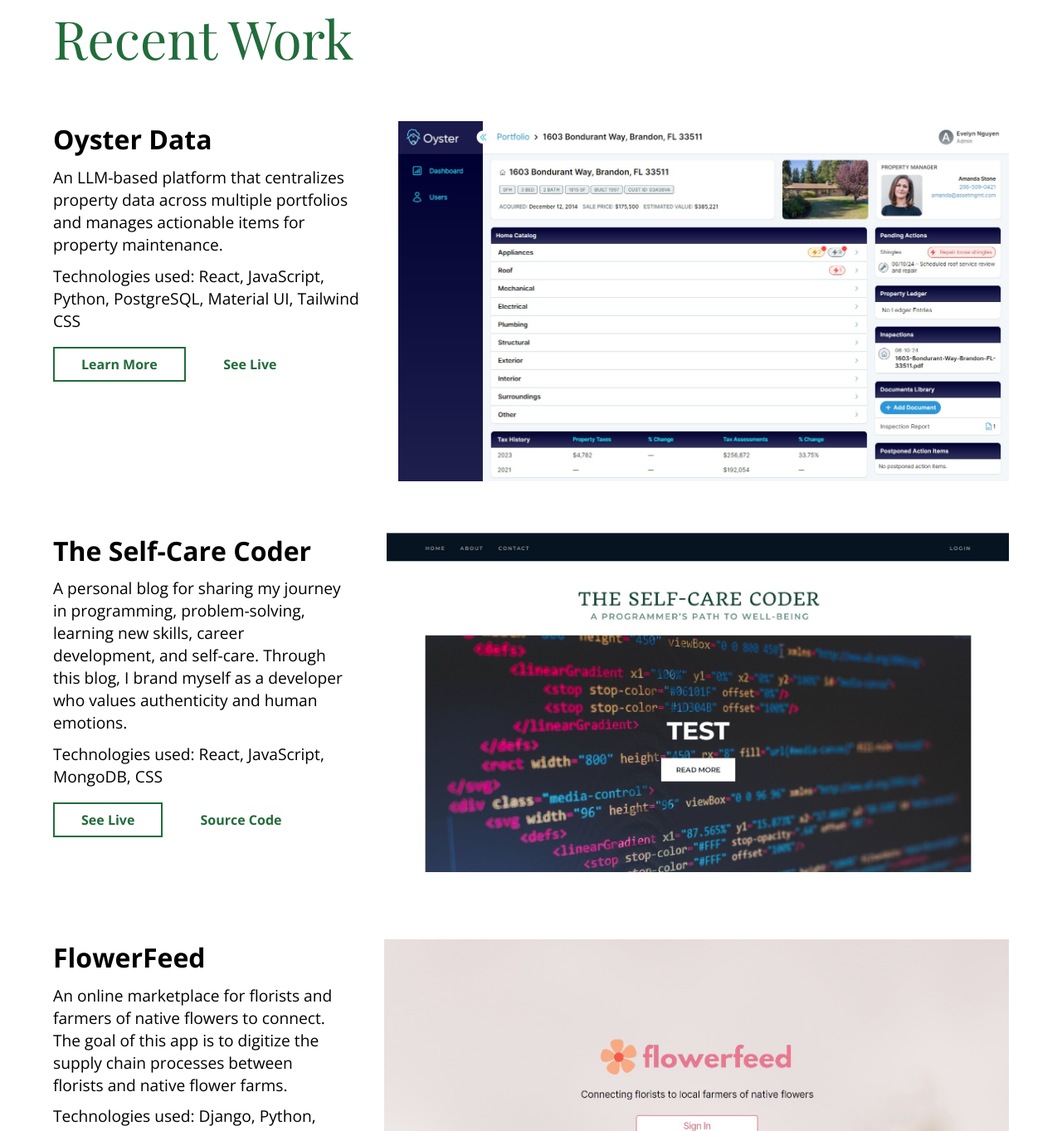
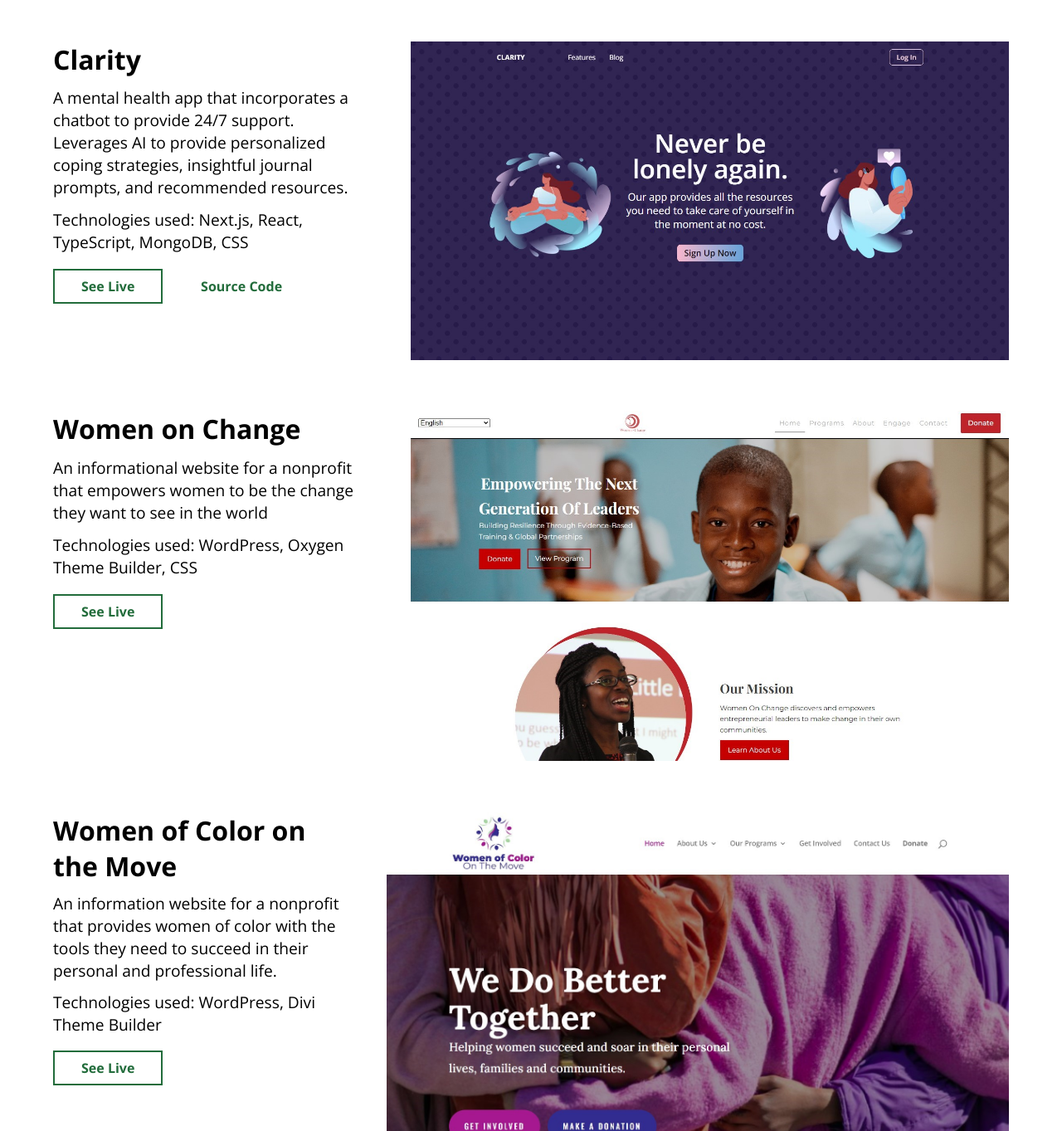
Before and after one commit to ENguyen25/enguyen25.github.io, a plain HTML site: page index.html in a window 1280 px wide. Shown: the part 1437-2800 px from the top of the page at 83% size. Drawn offline with nearby package versions, Linux system fonts and the light colour scheme.

Commit message:
highlight visual websites

```diff
--- a/index.html
+++ b/index.html
@@ -14,7 +14,7 @@
         <div class="navbar"></div>
         <div class="header-content">
             <h3>Hi, I'm Evelyn.</h3>
-            <h1 class="hero-text green">Full-Stack Web Developer, Business Systems Analyst.</h1>
+            <h1 class="hero-text green">Full-Stack Web Developer</h1>
         </div>
     </header>
     <section class="about-section white">
@@ -28,6 +28,72 @@
     <section class="work-section">
         <h1 class="green">Recent Work</h1>
         <div class="projects">
+            <div class="flex-left">
+                <h2 class="project-title">Clarity</h2>
+                <p class="project-info">A mental health app that incorporates a chatbot to provide 24/7 support. Leverages AI to provide personalized coping strategies, insightful journal prompts, and recommended resources.</p>
+                    <p class="project-info">Technologies used: Next.js, React, TypeScript, MongoDB, CSS</p>
+                    <div class="tags">
+                        <a href="https://clarity-chatbot-app.vercel.app/">
+                            <button class="learn-more">See Live</button>
+                        </a>
+                        <a href="https://github.com/ENguyen25/mental-health-chatbot">
+                            <button class="source-code">Source Code</button>
+                        </a>
+                    </div>
+                </div>
+                <div class="flex-right">
+                    <img class="project-image" src="images/clarity.jpg" alt="clarity mental health app">
+                </div>
+            </div>
+            <div class="projects">
+                <div class="flex-left">
+                    <h2 class="project-title">Women on Change</h2>
+                    <p class="project-info">An informational website for a nonprofit that empowers women to be the change they want to see in the world</p>
+                    <p class="project-info">Technologies used: WordPress, Oxygen Theme Builder, CSS</p>
+                    <div class="tags">
+                        <a href="https://womenonchange.org">
+                            <button class="learn-more">See Live</button>
+                        </a>
+                    </div>
+                </div>
+                <div class="flex-right">
+                    <img class="project-image" src="images/women-on-change.jpg" alt="Women on Change website">
+                </div>
+            </div>
+            <div class="projects">
+                <div class="flex-left">
+                    <h2 class="project-title">Women of Color on the Move</h2>
+                    <p class="project-info">An information website for a nonprofit that provides women of color with the tools they need to succeed in their personal and professional life.</p>
+                    <p class="project-info">Technologies used: WordPress, Divi Theme Builder</p>
+                    <div class="tags">
+                        <a href="https://womenofcoloronthemove.org">
+                            <button class="learn-more">See Live</button>
+                        </a>
+                    </div>
+                </div>
+                <div class="flex-right">
+                    <img class="project-image" src="images/wocotm.jpg" alt="women of color on the move website">
+                </div>
+            </div>
+            <!-- <div class="projects">
+                <div class="flex-left">
+                    <h2 class="project-title">The Self-Care Coder</h2>
+                    <p class="project-info">A personal blog for sharing my journey in programming, problem-solving, learning new skills, career development, and self-care. Through this blog, I brand myself as a developer who values authenticity and human emotions.</p>
+                    <p class="project-info">Technologies used: React, JavaScript, MongoDB, CSS</p>
+                    <div class="tags">
+                        <a href="https://selfcarecoder.onrender.com">
+                            <button class="learn-more">See Live</button>
+                        </a>
+                        <a href="https://github.com/ENguyen25/healing-with-tech">
+                            <button class="source-code">Source Code</button>
+                        </a>
+                    </div>
+                </div>
+                <div class="flex-right">
+                    <img class="project-image" src="images/blog.jpg" alt="Self-care coder blog">
+                </div>
+            </div> -->
+            <!-- <div class="projects">
             <div class="flex-left">
                 <h2 class="project-title">Oyster Data</h2>
                 <p class="project-info">An LLM-based platform that centralizes property data across multiple portfolios and manages actionable items for property maintenance.</p>
@@ -47,24 +113,6 @@
         </div>
         <div class="projects">
             <div class="flex-left">
-                <h2 class="project-title">The Self-Care Coder</h2>
-                <p class="project-info">A personal blog for sharing my journey in programming, problem-solving, learning new skills, career development, and self-care. Through this blog, I brand myself as a developer who values authenticity and human emotions.</p>
-                <p class="project-info">Technologies used: React, JavaScript, MongoDB, CSS</p>
-                <div class="tags">
-                    <a href="https://selfcarecoder.onrender.com">
-                        <button class="learn-more">See Live</button>
-                    </a>
-                    <a href="https://github.com/ENguyen25/healing-with-tech">
-                        <button class="source-code">Source Code</button>
-                    </a>
-                </div>
-            </div>
-            <div class="flex-right">
-                <img class="project-image" src="images/blog.jpg" alt="Self-care coder blog">
-            </div>
-        </div>
-        <div class="projects">
-            <div class="flex-left">
                 <h2 class="project-title">FlowerFeed</h2>
                 <p class="project-info">An online marketplace for florists and farmers of native flowers to connect. The goal of this app is to digitize the supply chain processes between florists and native flower farms.</p>
                 <p class="project-info">Technologies used: Django, Python, JavaScript, WebSocket, CSS</p>
@@ -77,8 +125,8 @@
             <div class="flex-right">
                 <img class="project-image" src="images/flowerfeed.jpg" alt="FlowerFeed landing page">
             </div>
-        </div>
-        <div class="projects">
+        </div> -->
+        <!-- <div class="projects">
             <div class="flex-left">
                 <h2 class="project-title">Project Happening ATM</h2>
                 <p class="project-info">City council agenda app that allows meeting participants to "subscribe" to meeting items for notifications via text or email. Participants will benefit greatly from a notification system rather than be on stand-by for an undetermined length of time.</p>
@@ -95,7 +143,7 @@
             <div class="flex-right">
                 <img class="project-image" src="images/happening-atm-scrnsht.jpg" alt="Happening ATM landing page">
             </div>
-        </div>
+        </div> -->
         <!-- <h1 class="link-see-more">See More Projects</h1> -->
     </section>
     <section class="contact-section">
```
Also changed, not shown: images/clarity.jpg (added), images/wocotm.jpg (added), images/women-on-change.jpg (added).
